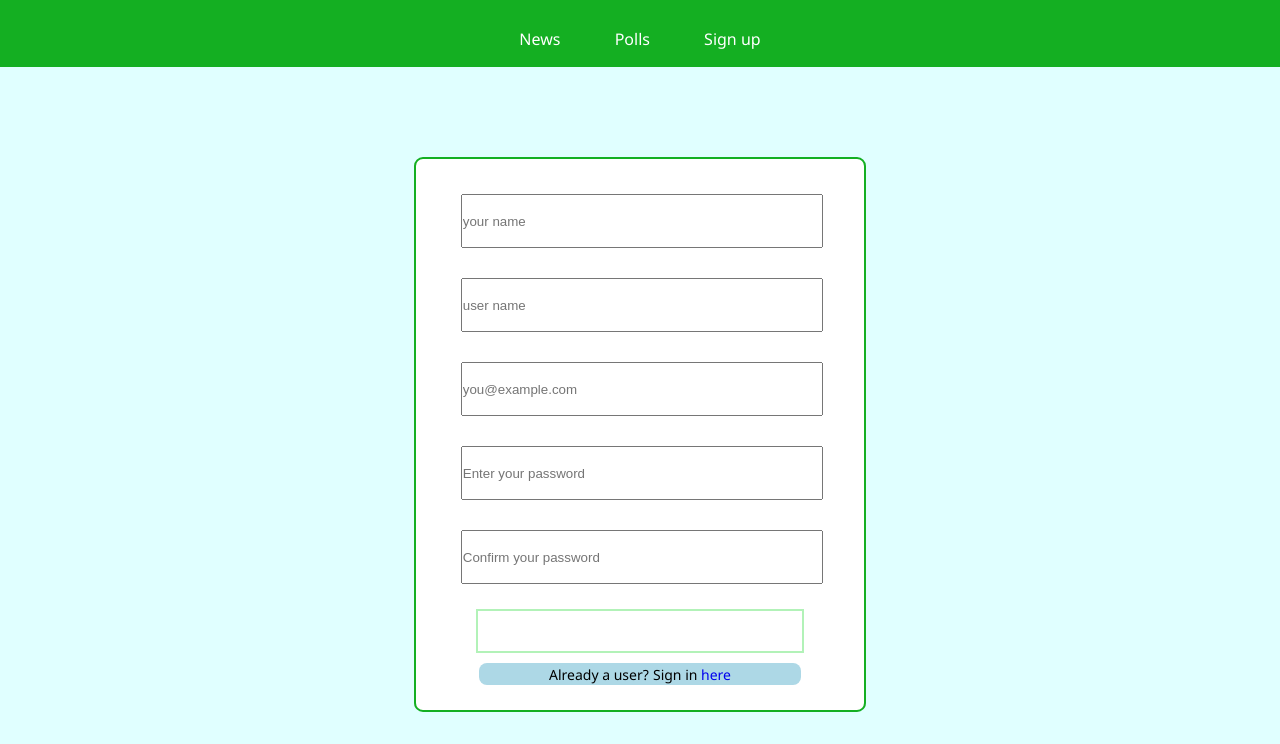
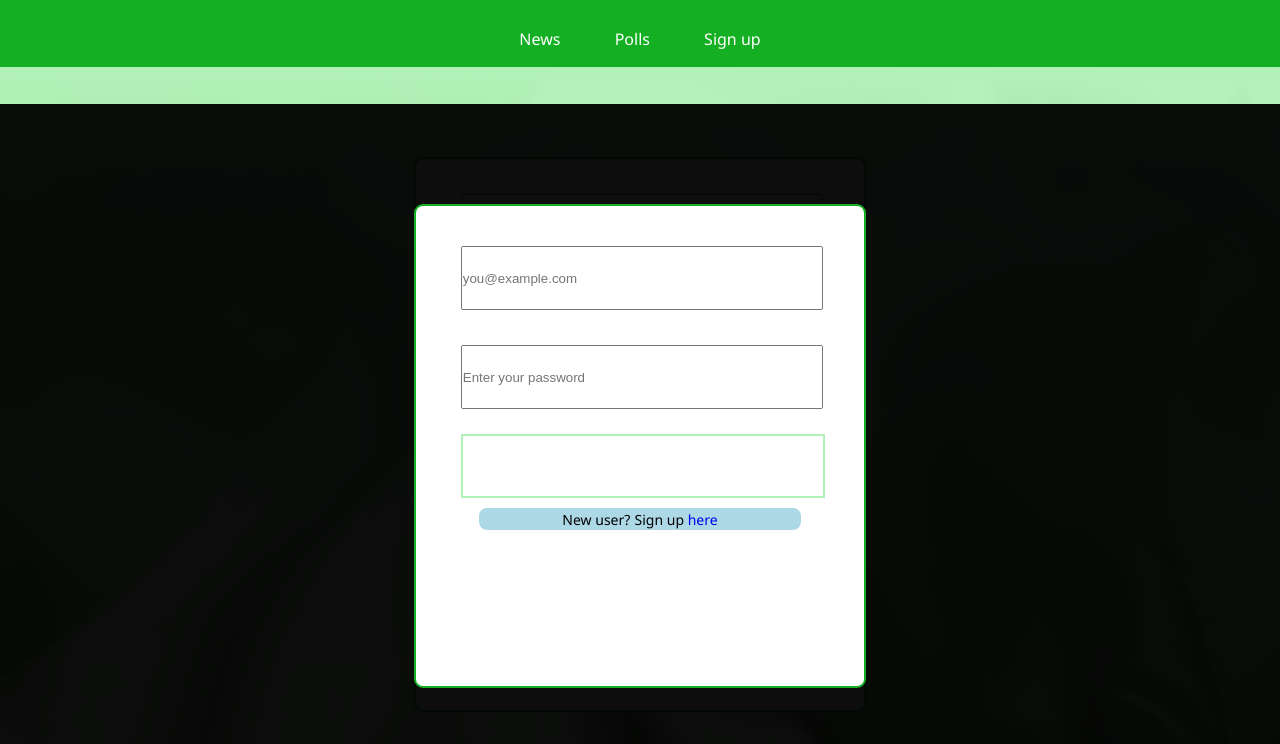
Before and after one commit to darothub/Politico, a plain HTML site: page UI/login.html in a window 1280 px wide. Both pictures are taken after a click on the link "here". Shown: the part 56-800 px from the top of the page. Drawn offline with Linux system fonts and the light colour scheme.

Commit message:
sigin-page

```diff
--- a/UI/css/login.css
+++ b/UI/css/login.css
@@ -62,7 +62,7 @@ nav>h1{
     flex: 1;
 }
 
-.signupform{
+.signform{
     width: 80%;
     height:450px;
     background-color:white;
@@ -72,12 +72,10 @@ nav>h1{
 
 }
 
-.signupform .form-wrapper{
+.signform .form-wrapper{
     width: 80%;
     height:90%;
     margin: 20px auto;
-
-
 }
 .form-wrapper input{
     width:100%;
@@ -86,8 +84,28 @@ nav>h1{
 
 }
 
+#signin-form-background{
+    width: 100%;
+    height: 100%;
+    border: 0;
+    border-radius: 0px;
+    position: absolute;
+    top: 25px;
+    margin-bottom: 0px;
+    background-color: rgba(0,0,0, 0.95);
+    display: none;
+}
+
+#signin-form{
+    height: 50%;
+}
+#signin-form input{
+    margin: 15px auto;
+    height: 50px;
+}
+
 .btn{
-    width:85%;
+    width:90%;
     height: 20px;
     padding: 10px;
     background-color: white;
@@ -110,22 +128,22 @@ nav>h1{
     color: white;
 }
 
-#signup-link{
+.sign-link{
     width: 90%;
     background-color: lightblue;
-    margin:0 auto;
+    margin:5px auto;
     text-align: center;
     border-radius: 8px;
 }
 
-#signup-link p{
+.sign-link p{
     font-size: 14px;
     display: inline-block;
 
 }
 
 footer{
-    margin-top: 10px;
+    margin-top: 0px;
     height: 50px;
     color: white;
     line-height: 2em;
@@ -136,10 +154,13 @@ footer{
 @media only screen and (min-width:767px){
 
     .content-container{
-
+        background: linear-gradient(#B2F2B8, rgba(199, 241, 193, 0.5)), url("../images/nigflag.jpg");
+        background-size: cover;
+        background-repeat:no-repeat;
+        background-position: center;
     }
 
-    .content-container .signupform{
+    .content-container .signform{
 
         width: 58%;
         height:550px;
@@ -151,19 +172,59 @@ footer{
         margin: 15px auto;
 
     }
+    #signin-form-background{
+        width: 100%;
+        height: 80%;
+        position: absolute;
+        top: 50px;
+        background-color: rgba(0,0,0, 0.9);
+        margin-bottom: 0px;
+        display: none;
+    }
 
+    #signin-form{
+        margin-top: 100px;
+    }
+    #signin-form input{
+        margin-top: 35px;
+        height: 60px;
+    }
+    #signin-form .btn{
+        width:95%;
+        height: 40px;
+        line-height: 2em;
+    }
 
 }
 
 @media only screen and (min-width:1024px){
 
-    .content-container .signupform{
+    .content-container .signform{
 
         width: 35%;
         height:551px;
 
     }
+    #signin-form-background{
+        width: 100%;
+        height: 100%;
+        position: absolute;
+        top: 70px;
+        background-color: rgba(0,0,0, 0.95);
+        margin-bottom: 0px;
+        display: none;
+    }
 
+    #signin-form{
+       height: 60%;
+    }
 
+    #signin-form input{
+        margin-top: 20px;
+        height: 60px;
+    }
+    #signin-form .sign-link{
+        margin-top: 0px;
+    }
 
 }
--- /dev/null
+++ b/UI/js/login.js
@@ -0,0 +1,25 @@
+
+let signIn = document.getElementById("signin-link")
+let signUp = document.getElementById("signup-link")
+
+signIn.addEventListener('click', (e)=>{
+    let signInBackground = document.getElementById("signin-form-background");
+
+    if(signInBackground.style.display === "block"){
+        signInBackground.style.display = "none"
+        return false
+    }
+    signInBackground.style.display = "block";
+    e.preventDefault()
+});
+
+signUp.addEventListener('click', (e)=>{
+    let signInBackground = document.getElementById("signin-form-background");
+
+    if(signInBackground.style.display === "block"){
+        signInBackground.style.display = "none"
+        return false
+    }
+    signInBackground.style.display = "block";
+    e.preventDefault()
+});
--- a/UI/login.html
+++ b/UI/login.html
@@ -22,7 +22,7 @@
 
             </nav>
             <section class="content-container">
-                <section class="signupform">
+                <section class="signform">
                         <div class="form-wrapper" id="wrap">
                             <form>
                                 <input type="text" placeholder="your name" id="name" class="input">
@@ -33,10 +33,25 @@
                                 <div class="btn"><a href="user.html" id="enter">Sign up</a></div>
 
                             </form>
-                            <div id="signup-link">
-                                <p>Already a user?</p> <p>Sign in <a href="#">here</a></p>
+                            <div class="sign-link" id="signin-link">
+                                <p>Already a user?</p> <p>Sign in <a href="#" id="signin">here</a></p>
                             </div>
                         </div>
+                </section>
+                <section class="signform" id="signin-form-background">
+                    <div class="signform" id="signin-form">
+                        <div class="form-wrapper" id="wrap">
+                            <form>
+                                <input type="email" placeholder="you@example.com" id="email" class="input">
+                                <input type="password" placeholder="Enter your password" id="password" class="input">
+                                <div class="btn"><a href="user.html" id="enter">Sign in</a></div>
+
+                            </form>
+                            <div class="sign-link" id="signup-link">
+                                <p>New user?</p> <p>Sign up <a href="#">here</a></p>
+                            </div>
+                        </div>
+                    </div>
                 </section>
             </section>
 
@@ -52,5 +67,7 @@
 
 
 
+<script src="/UI/js/login.js"></script>
+
 </body>
 </html>
```
